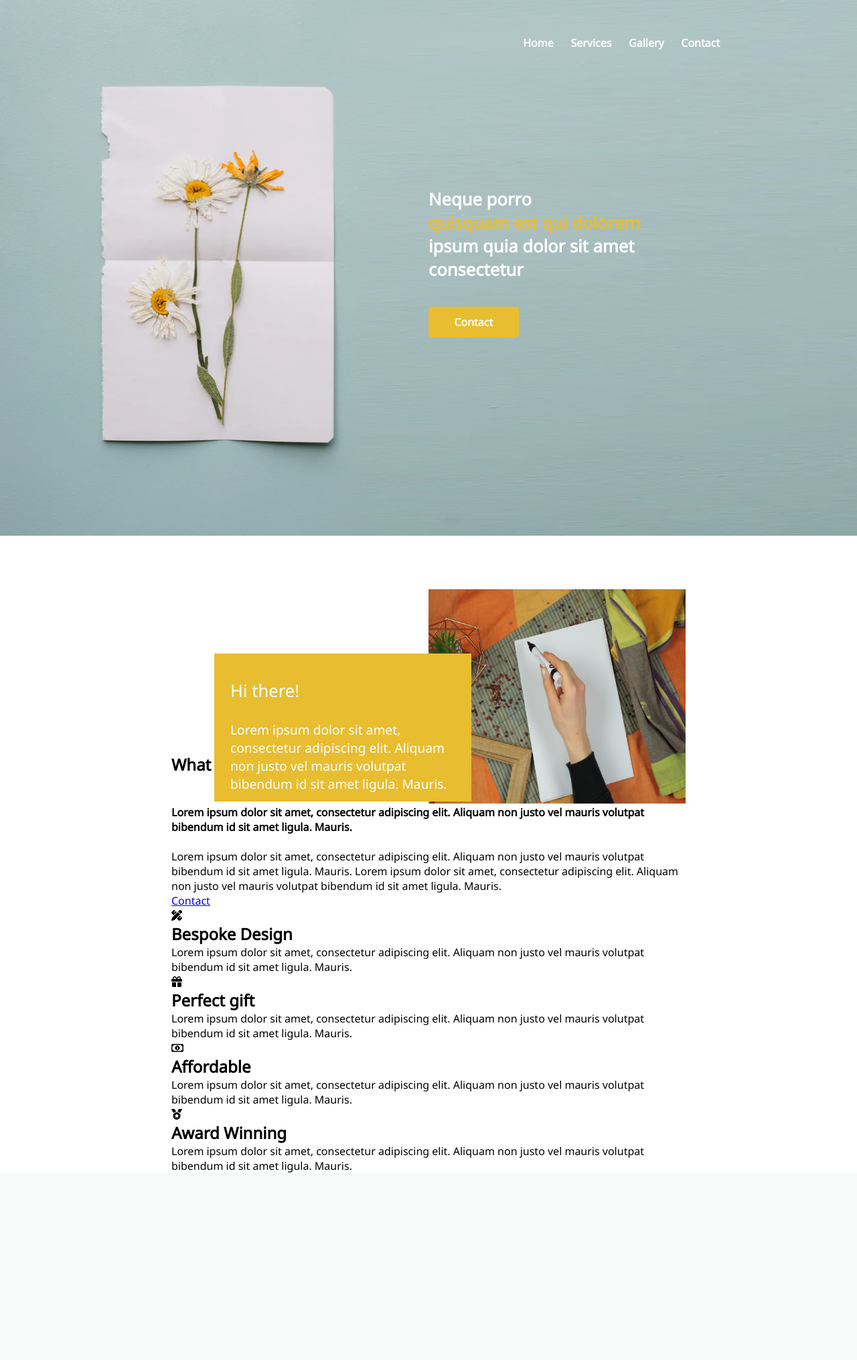
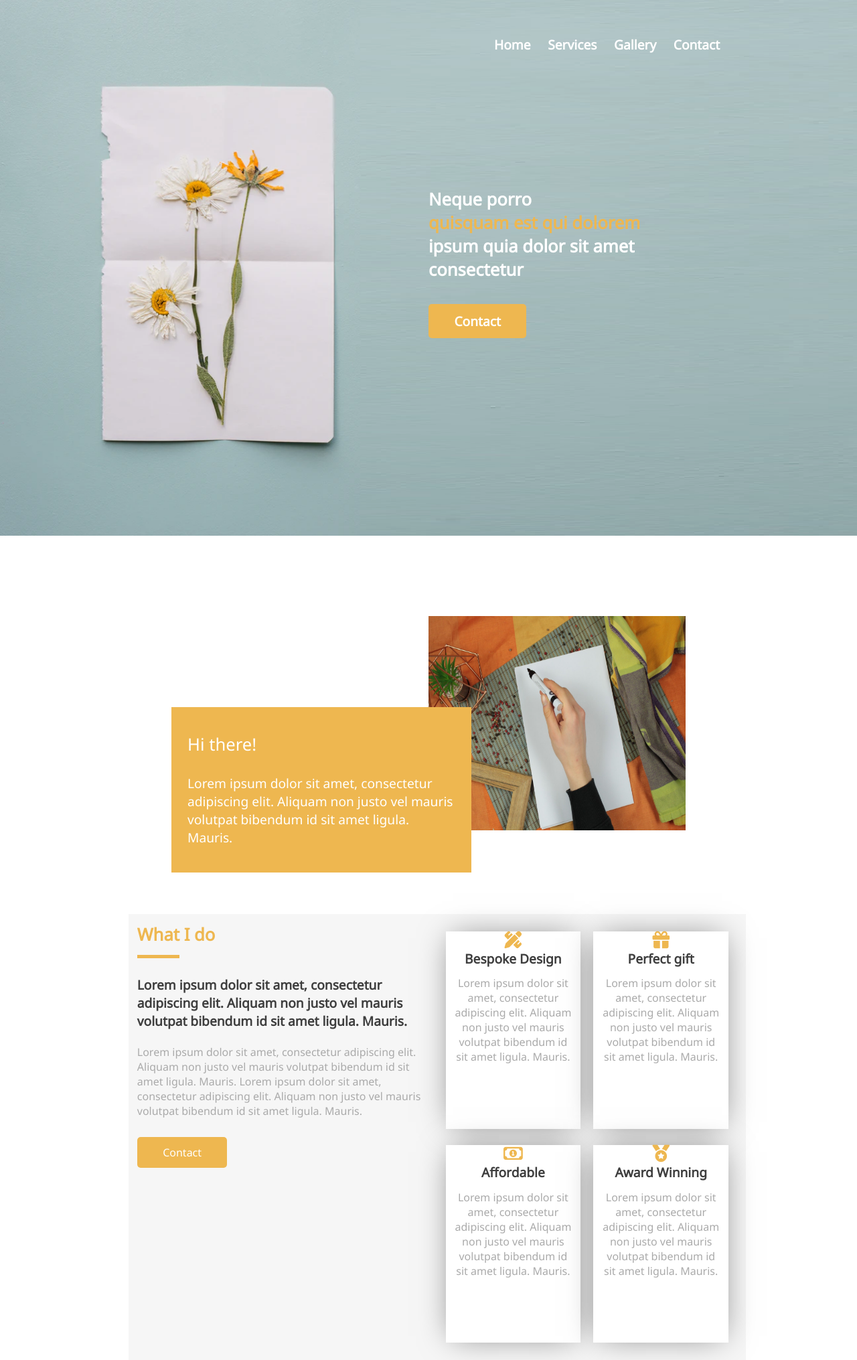
Before and after one commit to scottajames/Les-Chair, a PHP site: page / in a window 1280 px wide. Shown: the whole page at 67% size. Before the commit the page ends 1751 px from the top, so only its background shows below. Run offline with PHP 8.4, Linux system fonts and the light colour scheme; some libraries are stand-ins or nearby versions.

Commit message:
Update second-style.css

```diff
--- a/second-style.css
+++ b/second-style.css
@@ -2,11 +2,11 @@
 	--white-color: white;
 	--off-white-color: #F6F6F6;
 	--black-color: #3e3e3e;
-	--blue-color: #21386A;
-	--other-color: #E8BD30;
+	--grey-color: #AAAAAA;
+	--other-color: #EEB750;
+	--text-size-0: 2vmin;
 	--text-size-1: 2.4vmin;
 	--text-size-2: 3.2vmin;
-	--button-size: 2vmin;
 }
 
 * {
@@ -39,7 +39,7 @@ header a {
 	position: relative;
 	top: 5vh;
 	text-decoration: none;
-	font-size: var(--button-size);
+	font-size: var(--text-size-1);
 	font-weight: bolder;
 	color: var(--white-color);
 }
@@ -92,14 +92,14 @@ header a:hover {
 }
 
 #content {
-	width: 60vw;
+	width: 70vw;
 	position: absolute;
-	left: 20vw;
+	left: 15vw;
 }
 
 .about {
 	position: relative;
-	top: 10vh;
+	top: 15vh;
 	display: grid;
 	grid-template-columns: 1fr 1fr;
 	grid-template-rows: 1fr;
@@ -112,9 +112,8 @@ header a:hover {
 	font-size: var(--text-size-1);
 	background-color: var(--other-color);
 	color: var(--white-color);
-	height: 18vh;
 	position: relative;
-	top: 12vh;
+	top: 17vh;
 	left: 5vw;
 	padding: 3vw 3vh;
 }
@@ -127,3 +126,95 @@ header a:hover {
 	width: 30vw;
 	height: 40vh;
 }
+
+.services {
+	position: relative;
+	top: 30vh;
+	background-color: var(--off-white-color);
+	width: 100%;
+	height: 80vh;
+	padding: 1vw;
+	display: grid;
+	grid-template-columns: 1fr 1fr;
+	grid-template-rows: 1fr;
+	grid-gap: 0px 0px;
+	grid-template-areas:
+    	"services-text services-detailed";
+}
+
+.services-text h2 {
+	color: var(--other-color);
+	font-size: var(--text-size-2);
+}
+
+.services-text span {
+	padding-bottom: 1vw;
+	border-bottom: solid 5px var(--other-color);
+}
+
+.services-text b {
+	font-size: var(--text-size-1);
+	color: var(--black-color);
+}
+
+.services-text p {
+	font-size: var(--text-size-0);
+	color: var(--grey-color);
+	padding-bottom: 5vh;
+}
+
+.services-text a {
+	background-color: var(--other-color);
+	color: var(--white-color);
+	border-radius: 5px;
+	padding: 1.5vh 3vw;
+	text-decoration: none;
+}
+
+.services-detailed {
+	padding: 1vw;
+	display: grid;
+	grid-template-columns: 1fr 1fr;
+	grid-template-rows: 1fr 1fr;
+	grid-gap: 3vh 1.5vw;
+	grid-template-areas:
+    "service_1 service_2"
+    "service_3 service_4";
+	vertical-align: middle;
+}
+
+.services-detailed i {
+	color: var(--other-color);
+	font-size: var(--text-size-2);
+}
+
+.services-detailed h2 {
+	color: var(--black-color);
+	font-size: var(--text-size-1);
+}
+
+.services-detailed p {
+	color: var(--grey-color);
+	padding: 1vw;
+}
+
+.service_1 {
+	grid-area: service_1;
+	background-color: white;
+	text-align: center;
+	box-shadow: 0px 0px 45px -10px rgba(0,0,0,0.5); }
+.service_2 {
+	grid-area: service_2;
+	background-color: white;
+	text-align: center;
+box-shadow: 0px 0px 45px -10px rgba(0,0,0,0.5); }
+.service_3 {
+	grid-area: service_3;
+	background-color: white;
+	text-align: center;
+	box-shadow: 0px 0px 45px -10px rgba(0,0,0,0.5); }
+.service_4 {
+	grid-area: service_4;
+	background-color: white;
+	text-align: center;
+	box-shadow: 0px 0px 45px -10px rgba(0,0,0,0.5); }
```
